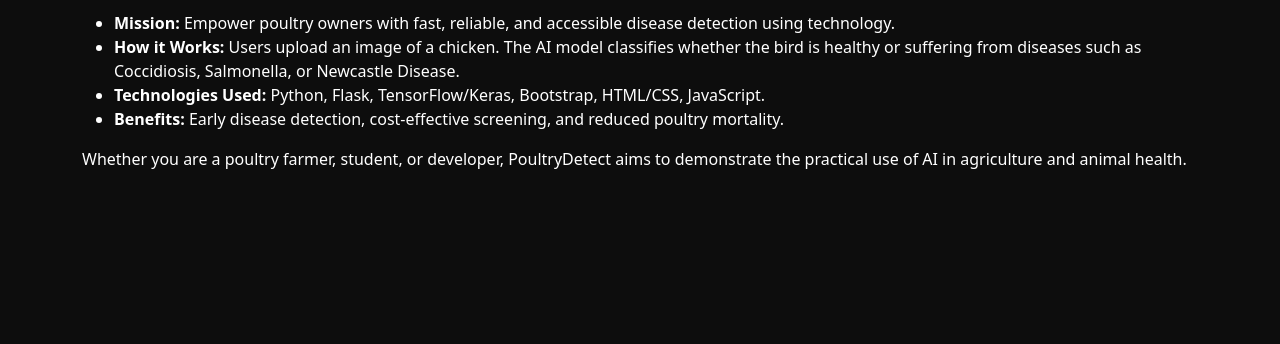
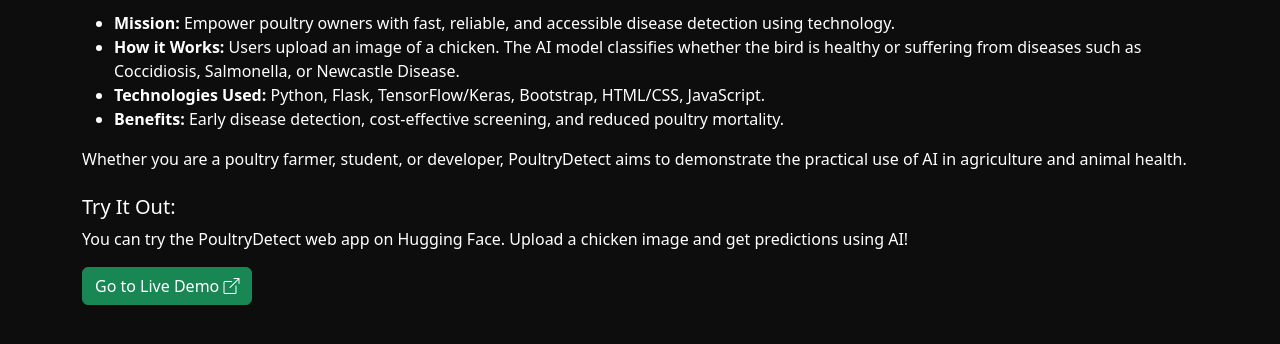
Before and after one commit to Hemanagu/Poultry_Disease_Classification, a Flask app: page /about in a window 1280 px wide. Shown: the part 217-561 px from the top of the page. Run offline with Flask 2, Linux system fonts and the light colour scheme; some libraries are stand-ins or nearby versions.

Commit message:
Update about.html

```diff
--- a/templates/about.html
+++ b/templates/about.html
@@ -68,6 +68,16 @@
       <li><strong>Benefits:</strong> Early disease detection, cost-effective screening, and reduced poultry mortality.</li>
     </ul>
     <p>Whether you are a poultry farmer, student, or developer, PoultryDetect aims to demonstrate the practical use of AI in agriculture and animal health.</p>
+
+    <div class="mt-4">
+      <h5>Try It Out:</h5>
+      <p>
+        You can try the PoultryDetect web app on Hugging Face. Upload a chicken image and get predictions using AI!
+      </p>
+      <a href="https://huggingface.co/spaces/Bharathchilaka/poultry-infer-api" class="btn btn-success" target="_blank">
+        Go to Live Demo <i class="bi bi-box-arrow-up-right"></i>
+      </a>
+    </div>
   </div>
 
   <script>
```
